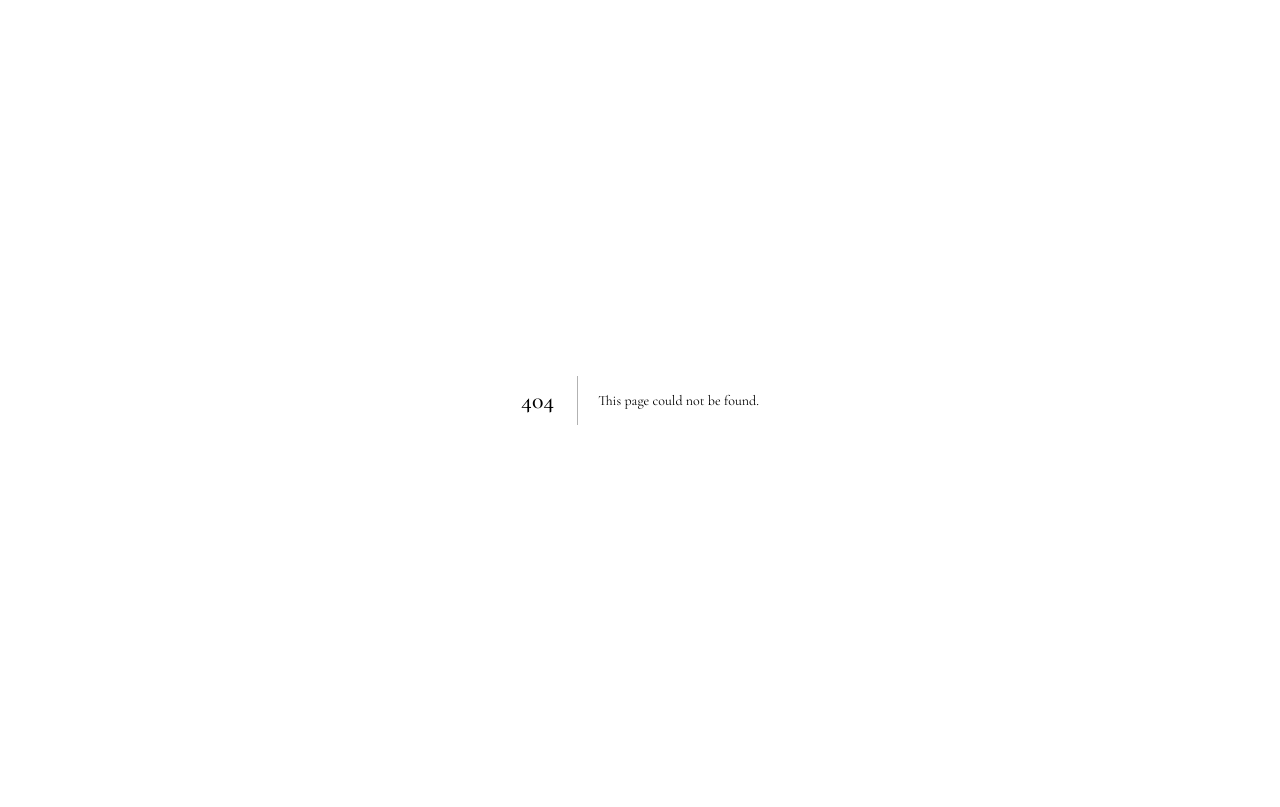
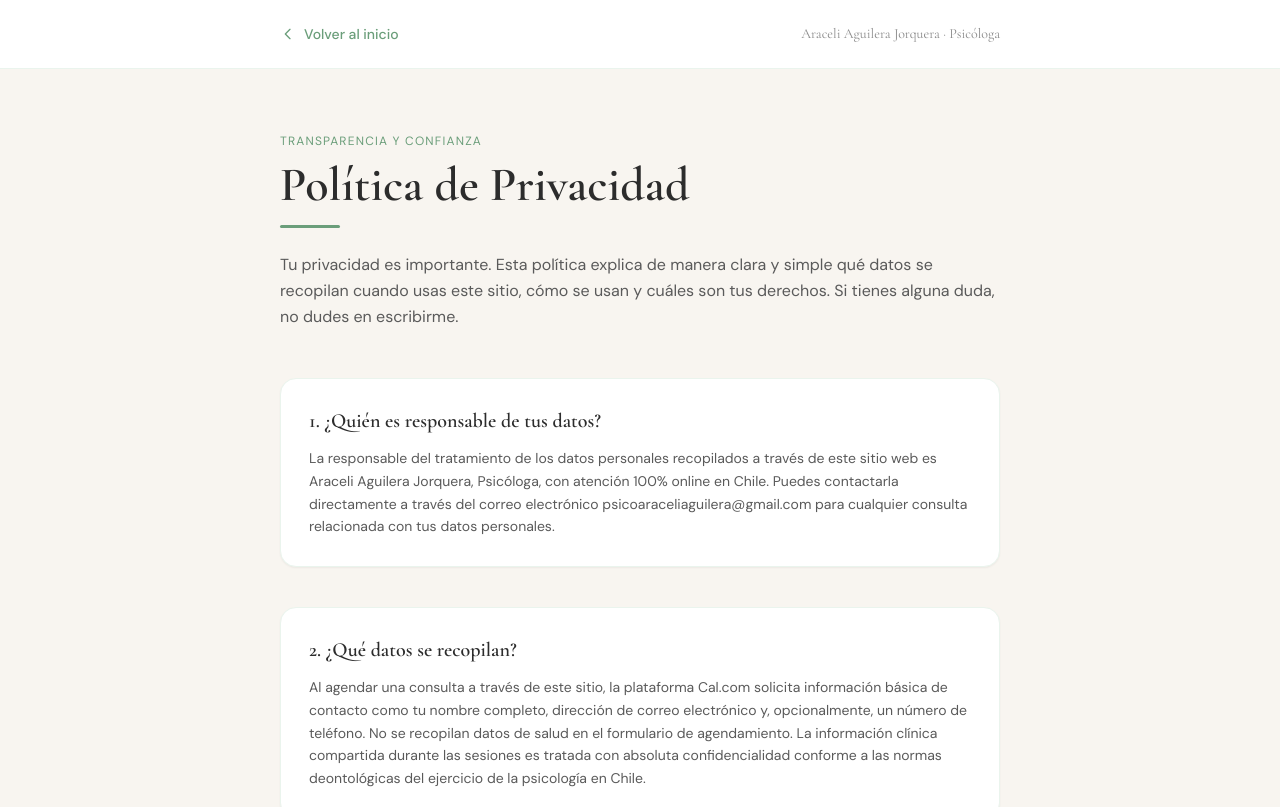
Before and after one commit to BeDuranr/web-psicologa, a Next.js app: page /privacidad in a window 1280 px wide. Before the commit this address had no page. Shown: the top 807 px of the page. Built offline with nearby package versions, Linux system fonts and the light colour scheme.

Commit message:
Actualizacion de politicas de privacidad

```diff
--- /dev/null
+++ b/app/privacidad/page.tsx
@@ -0,0 +1,144 @@
+import Link from "next/link";
+import type { Metadata } from "next";
+
+export const metadata: Metadata = {
+  title: "Política de Privacidad · Araceli Aguilera Jorquera",
+  description:
+    "Política de privacidad y tratamiento de datos personales del sitio web de Araceli Aguilera Jorquera, Psicóloga.",
+};
+
+const sections = [
+  {
+    title: "1. ¿Quién es responsable de tus datos?",
+    content: `La responsable del tratamiento de los datos personales recopilados a través de este sitio web es Araceli Aguilera Jorquera, Psicóloga, con atención 100% online en Chile. Puedes contactarla directamente a través del correo electrónico psicoaraceliaguilera@gmail.com para cualquier consulta relacionada con tus datos personales.`,
+  },
+  {
+    title: "2. ¿Qué datos se recopilan?",
+    content: `Al agendar una consulta a través de este sitio, la plataforma Cal.com solicita información básica de contacto como tu nombre completo, dirección de correo electrónico y, opcionalmente, un número de teléfono. No se recopilan datos de salud en el formulario de agendamiento. La información clínica compartida durante las sesiones es tratada con absoluta confidencialidad conforme a las normas deontológicas del ejercicio de la psicología en Chile.`,
+  },
+  {
+    title: "3. ¿Para qué se usan tus datos?",
+    content: `Los datos recopilados al momento de agendar se utilizan exclusivamente para coordinar la consulta: confirmar la reserva, enviar recordatorios por correo electrónico y facilitar el enlace de videollamada. No se utilizarán para fines comerciales, publicidad ni serán compartidos con terceros salvo obligación legal.`,
+  },
+  {
+    title: "4. ¿Quién almacena los datos?",
+    content: `El agendamiento de consultas funciona a través de Cal.com, una plataforma externa con sus propios estándares de seguridad y política de privacidad (disponible en cal.com/privacy). Al usar el formulario de reserva, aceptas también las condiciones de Cal.com. Este sitio web no almacena datos en una base de datos propia.`,
+  },
+  {
+    title: "5. ¿Por cuánto tiempo se conservan?",
+    content: `Los datos de agendamiento se conservan en la plataforma Cal.com conforme a sus propias políticas de retención. Si deseas solicitar la eliminación de tus datos de Cal.com, puedes hacerlo directamente desde tu cuenta en esa plataforma o solicitándolo a través del correo de contacto indicado en esta política.`,
+  },
+  {
+    title: "6. Tus derechos",
+    content: `De acuerdo con la Ley N° 19.628 sobre Protección de la Vida Privada de Chile, tienes derecho a acceder, rectificar, cancelar u oponerte al tratamiento de tus datos personales. Para ejercer cualquiera de estos derechos, puedes escribir a psicoaraceliaguilera@gmail.com con el asunto "Datos personales" y te responderemos en un plazo razonable.`,
+  },
+  {
+    title: "7. Seguridad",
+    content: `Este sitio web opera bajo el protocolo HTTPS, lo que garantiza que la comunicación entre tu navegador y el servidor está cifrada. No almacenamos contraseñas ni información financiera. El pago de sesiones se coordina directamente entre las partes, sin intermediación de plataformas de pago en este sitio.`,
+  },
+  {
+    title: "8. Cookies",
+    content: `Este sitio web no utiliza cookies propias de seguimiento ni publicidad. Cal.com, como plataforma embebida, puede utilizar cookies técnicas necesarias para el funcionamiento del calendario. Para más detalles sobre las cookies de Cal.com, consulta su política de privacidad.`,
+  },
+  {
+    title: "9. Cambios en esta política",
+    content: `Esta política puede actualizarse ocasionalmente para reflejar cambios en la forma en que operamos o en la normativa vigente. Te recomendamos revisarla periódicamente. La fecha de última actualización se indica al final de esta página.`,
+  },
+  {
+    title: "10. Contacto",
+    content: `Para cualquier duda, consulta o solicitud relacionada con tu privacidad, puedes escribir a: psicoaraceliaguilera@gmail.com`,
+  },
+];
+
+export default function PrivacidadPage() {
+  return (
+    <div className="min-h-screen bg-[#F8F5F0]">
+      {/* Header */}
+      <div className="bg-white border-b border-[#EAF4ED]">
+        <div className="max-w-3xl mx-auto px-6 py-6 flex items-center justify-between">
+          <Link
+            href="/"
+            className="flex items-center gap-2 text-[#6B9E7A] hover:text-[#5a8a68] transition-colors duration-200"
+            aria-label="Volver al inicio"
+          >
+            <svg
+              className="w-4 h-4"
+              fill="none"
+              stroke="currentColor"
+              viewBox="0 0 24 24"
+              aria-hidden="true"
+            >
+              <path
+                strokeLinecap="round"
+                strokeLinejoin="round"
+                strokeWidth={2}
+                d="M15 19l-7-7 7-7"
+              />
+            </svg>
+            <span className="font-sans text-sm font-medium">Volver al inicio</span>
+          </Link>
+          <span className="font-serif text-sm text-[#8A8A8A]">
+            Araceli Aguilera Jorquera · Psicóloga
+          </span>
+        </div>
+      </div>
+
+      {/* Contenido */}
+      <div className="max-w-3xl mx-auto px-6 py-16">
+        {/* Título */}
+        <div className="mb-12">
+          <span className="font-sans text-xs tracking-widest text-[#6B9E7A] uppercase mb-3 block">
+            Transparencia y confianza
+          </span>
+          <h1 className="font-serif text-4xl md:text-5xl font-semibold text-[#2C2C2C] mb-4">
+            Política de Privacidad
+          </h1>
+          <div
+            style={{
+              width: 60,
+              height: 3,
+              background: "#6B9E7A",
+              borderRadius: 2,
+              marginBottom: 24,
+            }}
+          />
+          <p className="font-sans text-base text-[#5A5A5A] leading-relaxed">
+            Tu privacidad es importante. Esta política explica de manera clara y
+            simple qué datos se recopilan cuando usas este sitio, cómo se usan y
+            cuáles son tus derechos. Si tienes alguna duda, no dudes en escribirme.
+          </p>
+        </div>
+
+        {/* Secciones */}
+        <div className="space-y-10">
+          {sections.map((section) => (
+            <div
+              key={section.title}
+              className="bg-white rounded-2xl p-7 border border-[#EAF4ED] shadow-sm"
+            >
+              <h2 className="font-serif text-xl font-semibold text-[#2C2C2C] mb-3">
+                {section.title}
+              </h2>
+              <p className="font-sans text-sm text-[#5A5A5A] leading-relaxed">
+                {section.content}
+              </p>
+            </div>
+          ))}
+        </div>
+
+        {/* Pie */}
+        <div className="mt-12 pt-8 border-t border-[#EAF4ED] flex flex-col sm:flex-row items-start sm:items-center justify-between gap-4">
+          <p className="font-sans text-xs text-[#8A8A8A]">
+            Última actualización: abril de 2026
+          </p>
+          <Link
+            href="/"
+            className="font-sans text-sm font-medium text-[#6B9E7A] hover:underline"
+          >
+            Volver al sitio principal →
+          </Link>
+        </div>
+      </div>
+    </div>
+  );
+}
--- a/components/Footer.tsx
+++ b/components/Footer.tsx
@@ -1,4 +1,6 @@
 "use client";
+
+import Link from "next/link";
 
 const footerLinks = [
   { label: "Sobre mí", href: "#sobre-mi" },
@@ -165,20 +167,13 @@ export default function Footer() {
               © {new Date().getFullYear()} Araceli Aguilera Jorquera · Todos los derechos reservados
             </p>
             <div className="flex gap-6">
-              <a
-                href="#"
+              <Link
+                href="/privacidad"
                 className="font-sans text-xs text-white/40 hover:text-white/60 transition-colors"
                 aria-label="Política de privacidad"
               >
                 Política de privacidad
-              </a>
-              <a
-                href="#"
-                className="font-sans text-xs text-white/40 hover:text-white/60 transition-colors"
-                aria-label="Términos y condiciones"
-              >
-                Términos y condiciones
-              </a>
+              </Link>
             </div>
           </div>
         </div>
```
